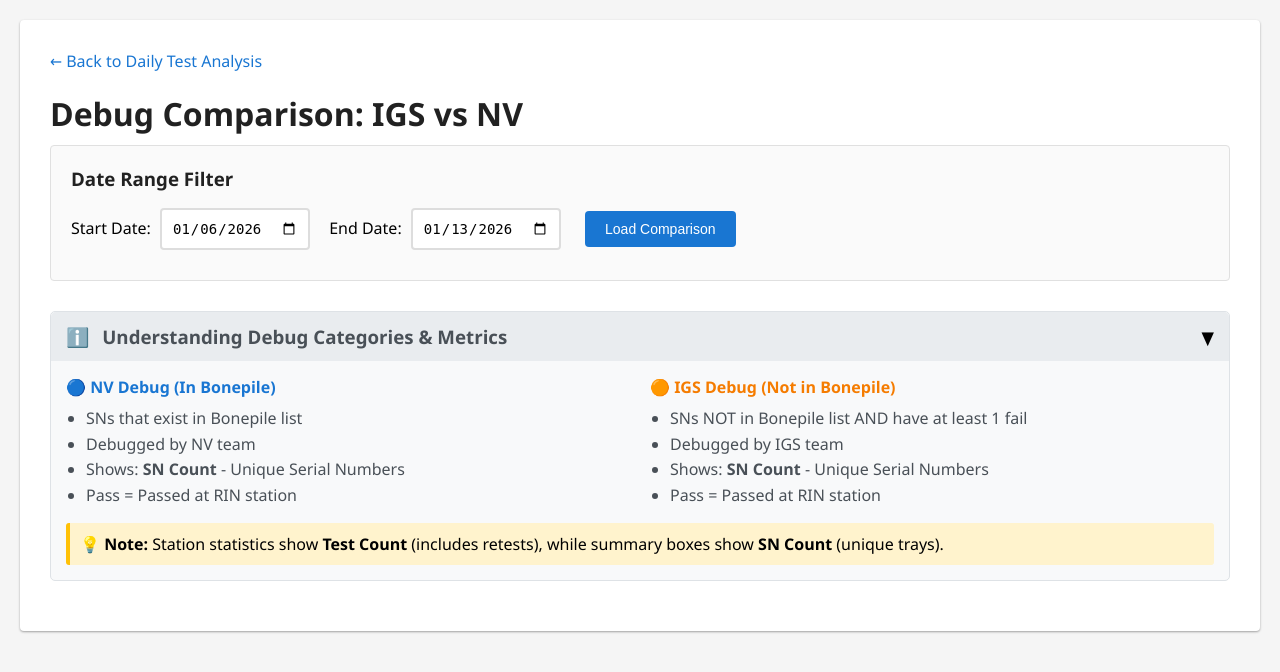
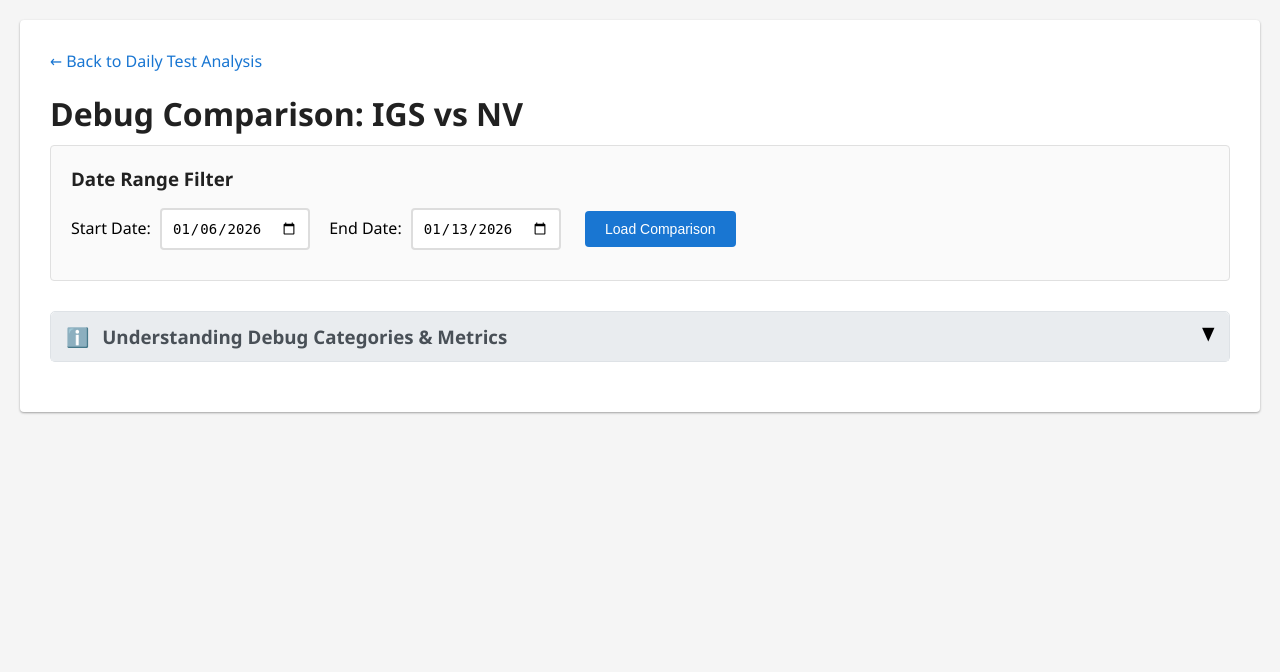
Before and after one commit to TTinTonT/Bonepile_view, a Flask app: page /debug-comparison in a window 1280 px wide. Shown: the top 672 px of the page. Run offline with Flask 3, Linux system fonts and the light colour scheme.

Commit message:
Fix datetime/date comparison error, minimize info panels, update heatmap colors

```diff
--- a/app.py
+++ b/app.py
@@ -2364,8 +2364,15 @@ def get_debug_comparison():
                 elif isinstance(test_date, pd.Timestamp):
                     test_date = test_date.to_pydatetime()
 
-                # Normalize test_date to date only (remove time)
-                test_date = test_date.replace(hour=0, minute=0, second=0, microsecond=0)
+                # Normalize test_date to date only
+                if isinstance(test_date, datetime):
+                    test_date = test_date.date()
+                elif isinstance(test_date, str):
+                    test_date = datetime.strptime(test_date, '%Y-%m-%d').date()
+                elif isinstance(test_date, pd.Timestamp):
+                    test_date = test_date.to_pydatetime().date()
+                elif hasattr(test_date, 'date'):
+                    test_date = test_date.date()
 
                 # Determine debug type based on test_date vs fail_time
                 # - If SN has fail_time in Bonepile:
@@ -2375,7 +2382,12 @@ def get_debug_comparison():
                 #   - Only count as IGS Debug if has at least 1 fail
                 if fail_time:
                     # Normalize fail_time to date only
-                    fail_time_date = fail_time.replace(hour=0, minute=0, second=0, microsecond=0)
+                    if isinstance(fail_time, datetime):
+                        fail_time_date = fail_time.date()
+                    elif hasattr(fail_time, 'date'):
+                        fail_time_date = fail_time.date()
+                    else:
+                        fail_time_date = fail_time
 
                     if test_date < fail_time_date:
                         # Test before fail_time → IGS Debug
@@ -2452,15 +2464,25 @@ def get_debug_comparison():
             # Check all test entries to determine SN's debug types
             for test_entry in test_list:
                 test_date = test_entry.get('date', start_date)
+                # Normalize test_date to date only
                 if isinstance(test_date, str):
-                    test_date = datetime.strptime(test_date, '%Y-%m-%d')
+                    test_date = datetime.strptime(test_date, '%Y-%m-%d').date()
                 elif isinstance(test_date, pd.Timestamp):
-                    test_date = test_date.to_pydatetime()
-                test_date = test_date.replace(hour=0, minute=0, second=0, microsecond=0)
+                    test_date = test_date.to_pydatetime().date()
+                elif isinstance(test_date, datetime):
+                    test_date = test_date.date()
+                elif hasattr(test_date, 'date'):
+                    test_date = test_date.date()
 
                 # Determine debug type for this test entry
                 if fail_time:
-                    fail_time_date = fail_time.replace(hour=0, minute=0, second=0, microsecond=0)
+                    # Normalize fail_time to date only
+                    if isinstance(fail_time, datetime):
+                        fail_time_date = fail_time.date()
+                    elif hasattr(fail_time, 'date'):
+                        fail_time_date = fail_time.date()
+                    else:
+                        fail_time_date = fail_time
                     if test_date < fail_time_date:
                         sn_has_igs_tests = True
                         if test_entry['status'] == 'P':
--- a/templates/debug_comparison.html
+++ b/templates/debug_comparison.html
@@ -254,9 +254,9 @@
                     <span style="margin-right: 8px;">ℹ️</span>
                     Understanding Debug Categories & Metrics
                 </h3>
-                <span id="infoPanelToggle" style="font-size: 18px; transition: transform 0.3s;">▼</span>
+                <span id="infoPanelToggle" style="font-size: 18px; transition: transform 0.3s;">▲</span>
             </div>
-            <div id="infoPanelContent" style="padding: 15px; display: block;">
+            <div id="infoPanelContent" style="padding: 15px; display: none;">
                 <div style="display: grid; grid-template-columns: 1fr 1fr; gap: 20px;">
                     <div>
                         <h4 style="color: #1976d2; margin-bottom: 8px;">
@@ -434,10 +434,23 @@
                 toggle.style.transform = 'rotate(0deg)';
             } else {
                 content.style.display = 'none';
-                toggle.textContent = '▶';
-                toggle.style.transform = 'rotate(-90deg)';
+                toggle.textContent = '▲';
+                toggle.style.transform = 'rotate(180deg)';
             }
         }
+
+        // Initialize info panel as collapsed on page load
+        window.addEventListener('load', function() {
+            const content = document.getElementById('infoPanelContent');
+            const toggle = document.getElementById('infoPanelToggle');
+            if (content) {
+                content.style.display = 'none';
+                if (toggle) {
+                    toggle.textContent = '▲';
+                    toggle.style.transform = 'rotate(180deg)';
+                }
+            }
+        });
 
         // Set default dates (today and 7 days ago)
         window.onload = function() {
```
Also changed, not shown: templates/daily_test_analysis.html (+17 -4 lines).
